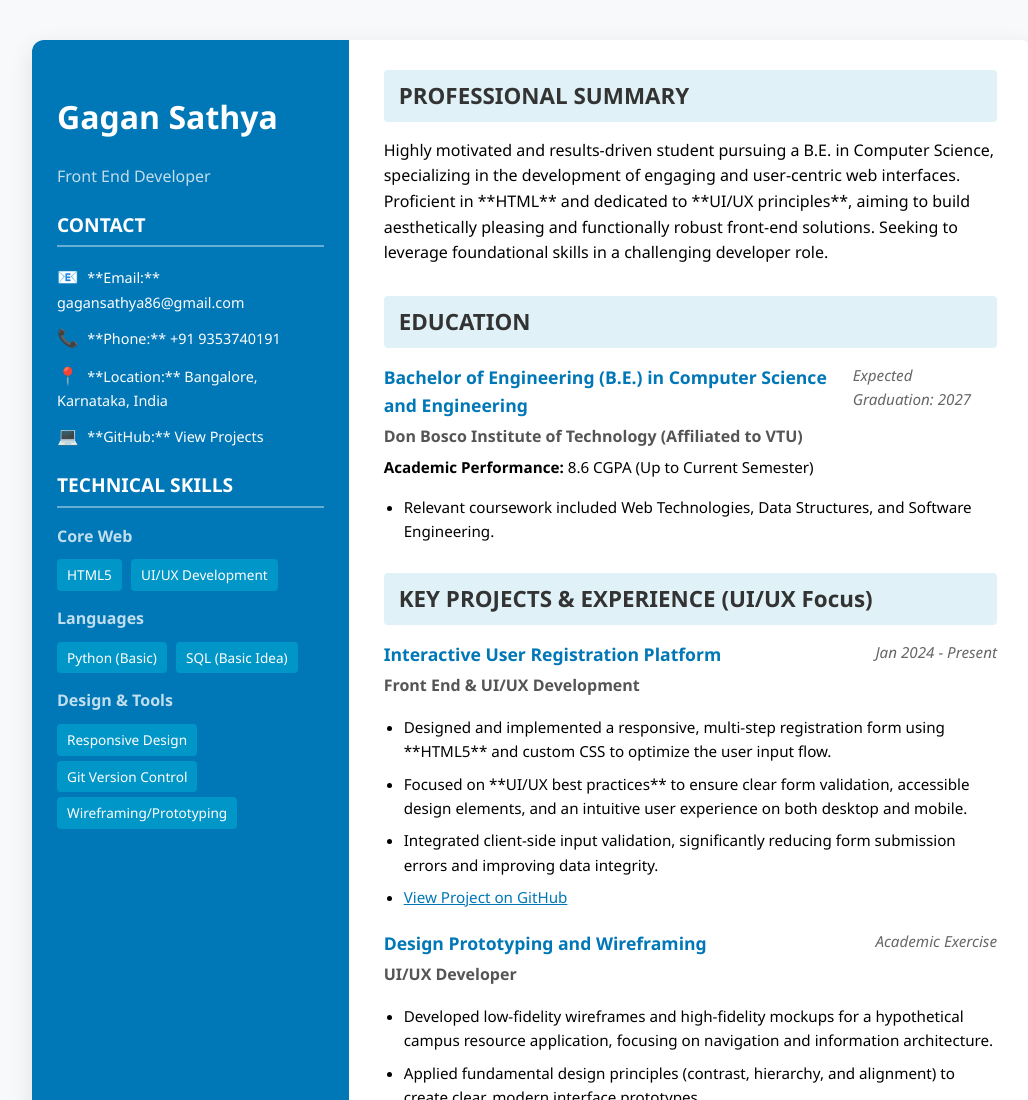
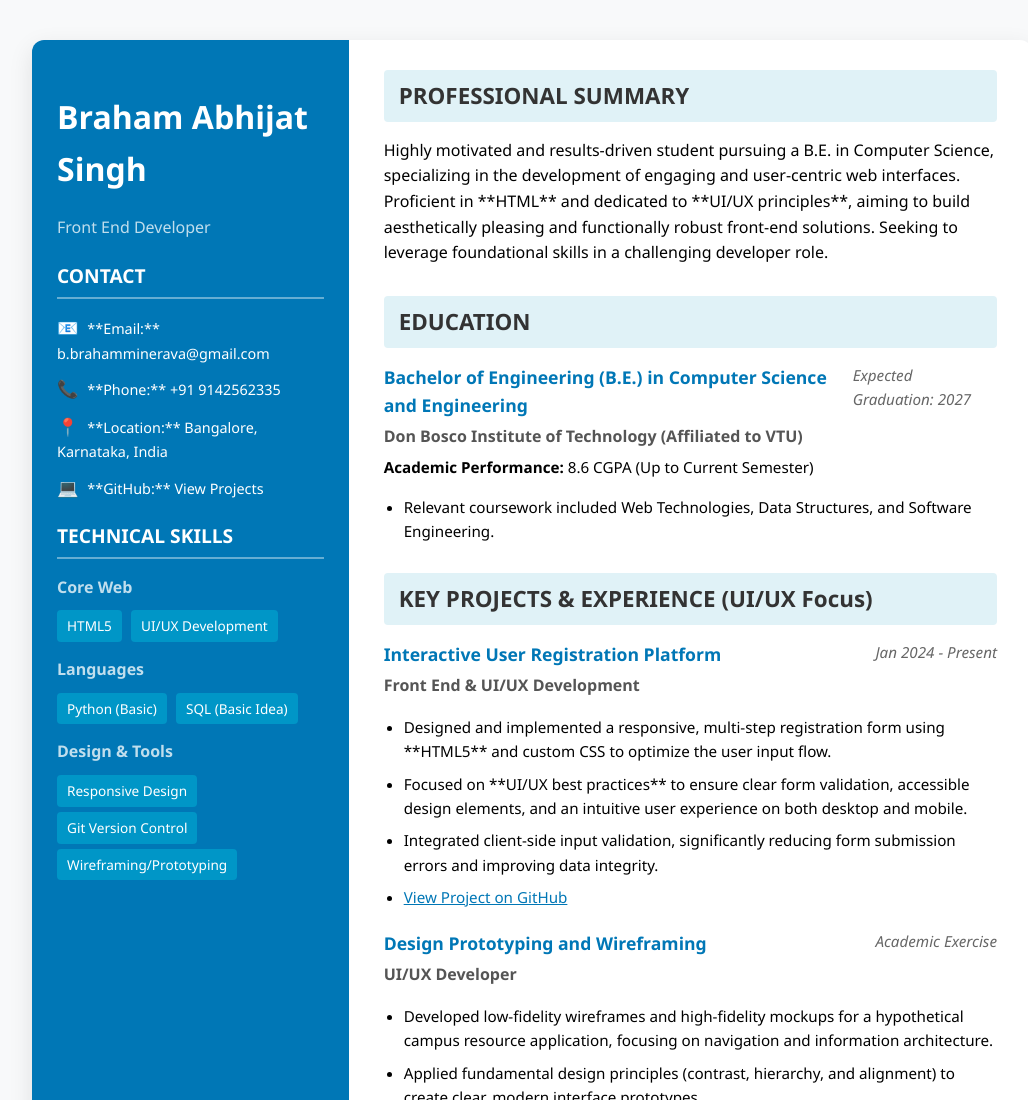
Before and after one commit to brahamtech/Resume, a plain HTML site: page index.html in a window 1280 px wide. Shown: the top 1100 px of the page, without its empty margins (108-1136 px from the left). Drawn offline with Linux system fonts and the light colour scheme.

Commit message:
Update personal details in index.html

```diff
--- a/index.html
+++ b/index.html
@@ -3,7 +3,7 @@
 <head>
     <meta charset="UTF-8">
     <meta name="viewport" content="width=device-width, initial-scale=1.0">
-    <title>Gagan Sathya - Front End Developer Resume</title>
+    <title>Braham - Front End Developer Resume</title>
 
     <!-- Embedded CSS for a clean, modern, two-column layout -->
     <style>
@@ -178,17 +178,17 @@
         <div class="sidebar">
 
             <header class="header-sidebar">
-                <h1>Gagan Sathya</h1>
+                <h1>Braham Abhijat Singh</h1>
                 <p style="color: #c0deed; font-weight: 400; font-size: 1em;">Front End Developer</p>
             </header>
 
             <section class="section-contact">
                 <h2>CONTACT</h2>
                 <ul class="contact-list">
-                    <li><span style="font-size: 1.2em; margin-right: 5px;">📧</span> **Email:** <a href="mailto:gagansathya86@gmail.com">gagansathya86@gmail.com</a></li>
-                    <li><span style="font-size: 1.2em; margin-right: 5px;">📞</span> **Phone:** +91 9353740191</li>
+                    <li><span style="font-size: 1.2em; margin-right: 5px;">📧</span> **Email:** <a href="mailto:b.brahamminerava@gmail.com">b.brahamminerava@gmail.com</a></li>
+                    <li><span style="font-size: 1.2em; margin-right: 5px;">📞</span> **Phone:** +91 9142562335</li>
                     <li><span style="font-size: 1.2em; margin-right: 5px;">📍</span> **Location:** Bangalore, Karnataka, India</li>
-                    <li><span style="font-size: 1.2em; margin-right: 5px;">💻</span> **GitHub:** <a href="http://github.com/gagansathya86-spec/registration-form" target="_blank">View Projects</a></li>
+                    <li><span style="font-size: 1.2em; margin-right: 5px;">💻</span> **GitHub:** <a href=" https://brahamtech.github.io/WebAssignment/">View Projects</a></li>
                 </ul>
             </section>
 
@@ -254,7 +254,7 @@
                         <li>Designed and implemented a responsive, multi-step registration form using **HTML5** and custom CSS to optimize the user input flow.</li>
                         <li>Focused on **UI/UX best practices** to ensure clear form validation, accessible design elements, and an intuitive user experience on both desktop and mobile.</li>
                         <li>Integrated client-side input validation, significantly reducing form submission errors and improving data integrity.</li>
-                        <li><a href="http://github.com/gagansathya86-spec/registration-form" target="_blank" style="color: var(--primary-color);">View Project on GitHub</a></li>
+                        <li><a href=" https://brahamtech.github.io/WebAssignment/" target="_blank" style="color: var(--primary-color);">View Project on GitHub</a></li>
                     </ul>
                 </div>
 
```
